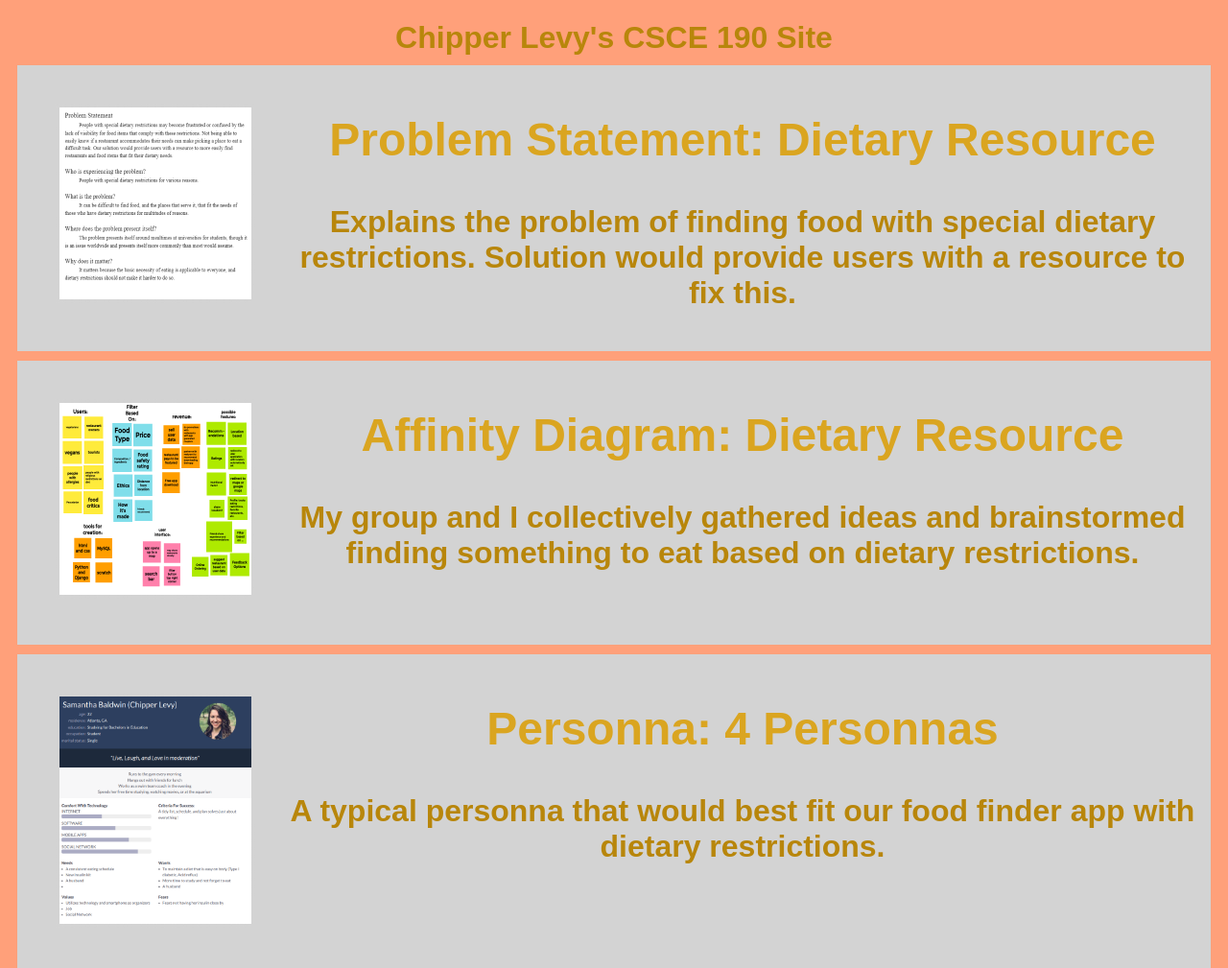
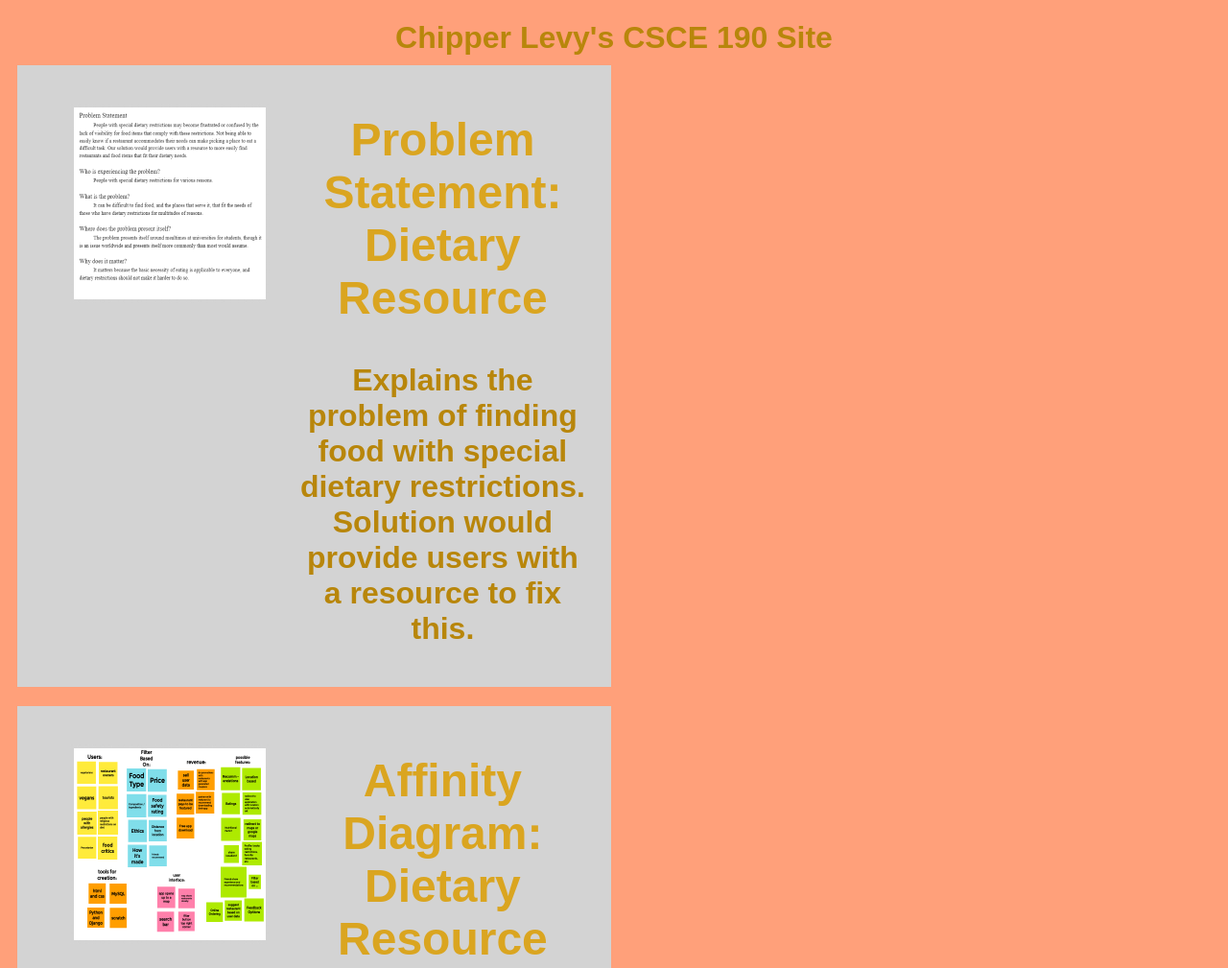
Before and after one commit to chipperl2/chipperl2.github.io, a plain HTML site: page index.html in a window 1280 px wide. Shown: the top 1009 px of the page at 96% size. Drawn offline with Linux system fonts and the light colour scheme.

Commit message:
Add files via upload

```diff
--- a/styles.css
+++ b/styles.css
@@ -3,9 +3,15 @@ body {
     font-family: Arial, Helvetica, sans-serif;
 }
 
+.assignments {
+    display:flex;
+    flex-wrap:wrap;
+}
+
 .assignment {
+    width:45%;
     display:flex;
-    padding: 10px;
+    padding: 10px 25px;
     margin:10px;
     background: lightgrey;
 }
@@ -14,6 +20,8 @@ body {
     width:200px;
     margin:30px;
     border: 4px dotted lightgray;
+    display:block;
+    margins:auto;
 }
 
 .assignment img:hover {
```
